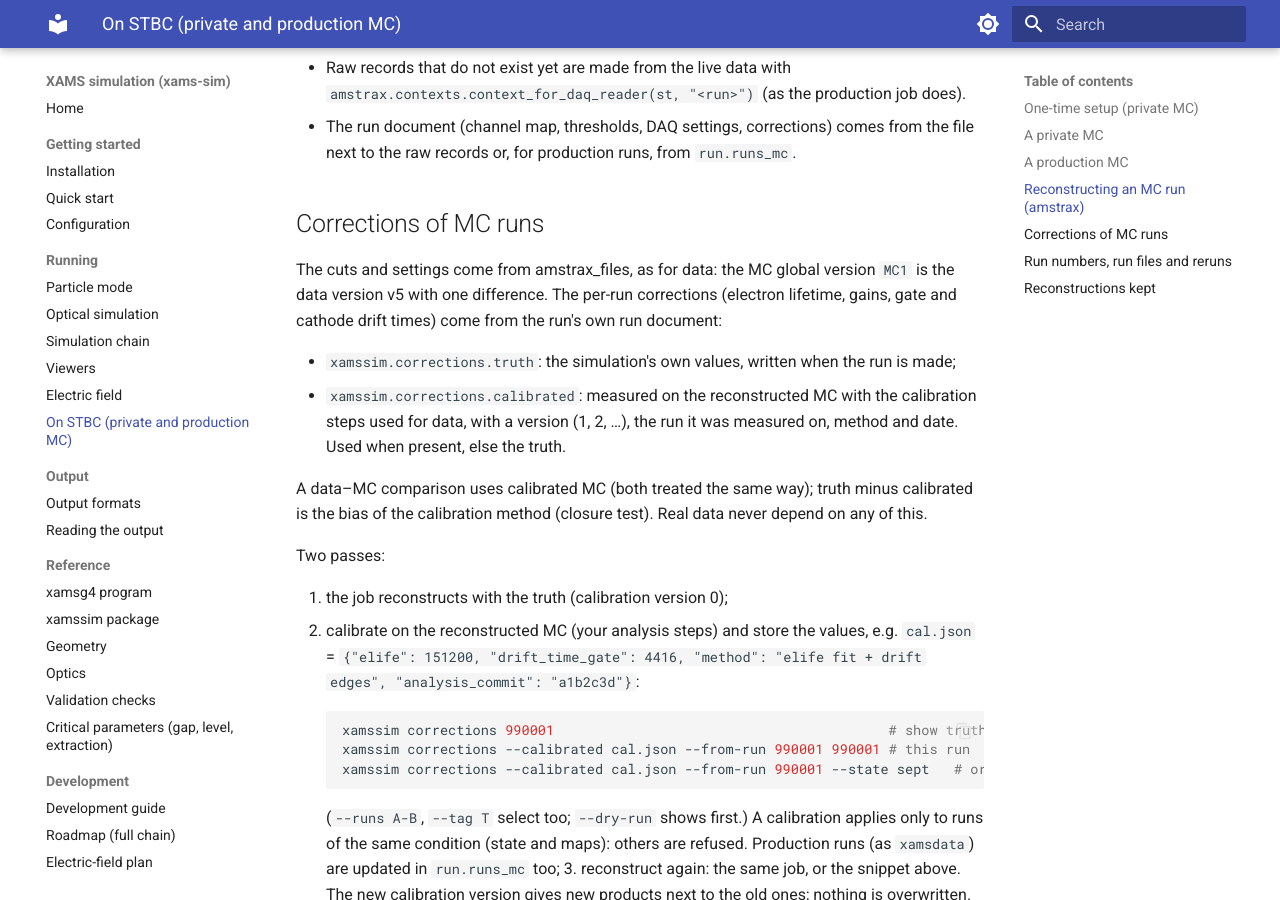
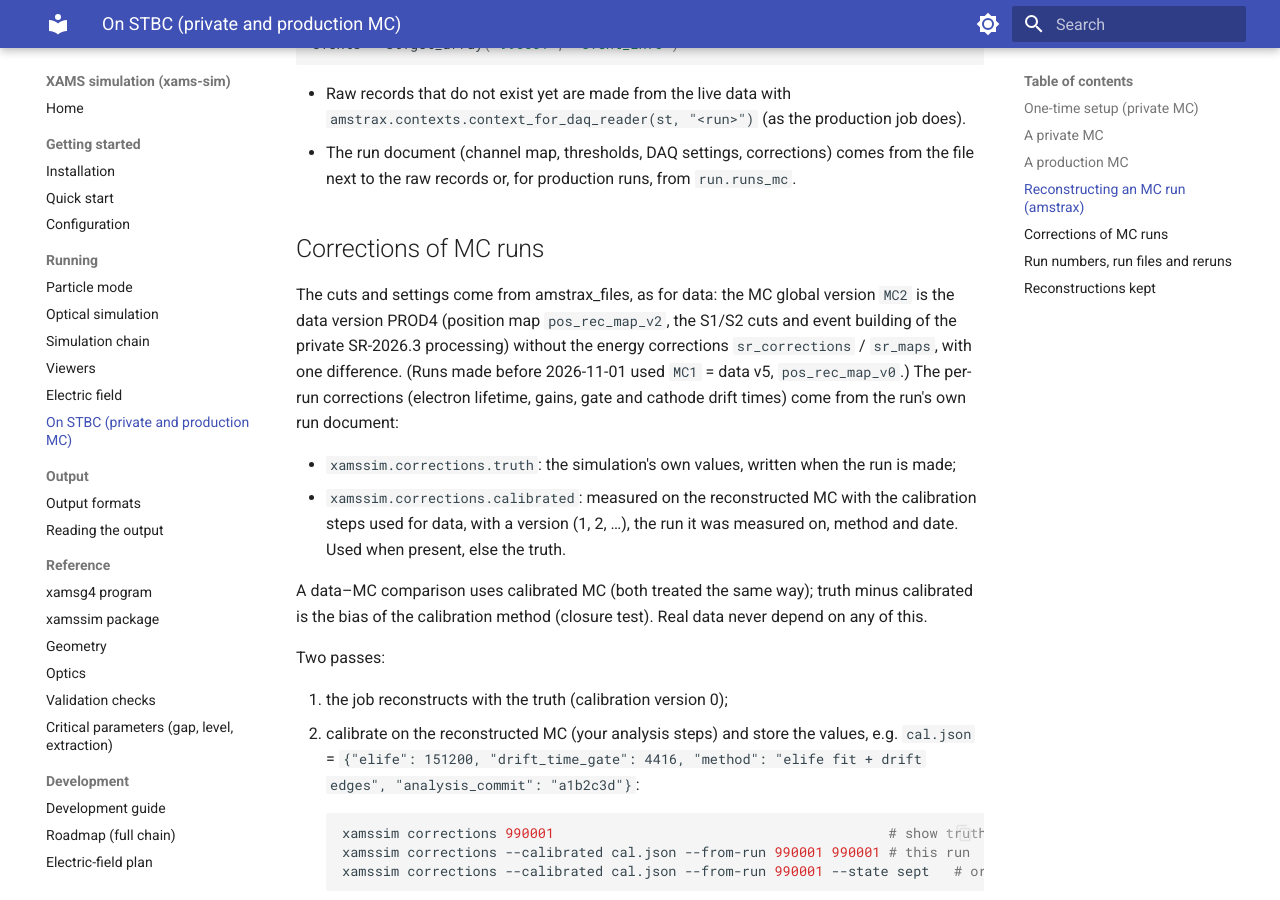
Before and after one commit to XAMS-nikhef/xams-sim, an MkDocs documentation site: the page built from docs/stbc.md, in a window 1280 px wide and 900 px high, scrolled down 3387 px. Built offline with MkDocs 1.6.1 and Material for MkDocs 9.7.7, drawn with Linux system fonts in a browser that asks for light colours; some of the changed text lies outside the part shown.

Commit message:
Reco-only mode of the production job; MC2 in the docs and comments
production_job.sh <run file> [cv] reco: reconstruct a stored simulation again without Geant4 / chain (e.g. with a
new corrections version). docs/stbc.md and comments still described MC1 (default is MC2 since #27).

Co-Authored-By: Claude Opus 5.5 <noreply@anthropic.com>

````diff
--- a/docs/stbc.md
+++ b/docs/stbc.md
@@ -79,8 +79,9 @@ Larger runs (or simulation + reconstruction in one go) on condor, at most 10 job
 /data/xenon/xams_v2/software/xams-sim/stbc/submit_production.sh runs/my_run.yaml
 ```
 
-This runs Geant4 → chain → live data → amstrax (raw records → event_info, corrections MC1) and puts everything in your
-own area; logs in `XAMSSIM_DATA/logs/<run file name>/`. The script is the same for production; as your own account it
+This runs Geant4 → chain → live data → amstrax (raw records → event_info, corrections MC2) and puts everything in your
+own area (`production_job.sh <run file> [corrections version] reco`: only the amstrax part again, for a stored
+simulation); logs in `XAMSSIM_DATA/logs/<run file name>/`. The script is the same for production; as your own account it
 writes nothing to the database ("private run: not recorded in the run database").
 
 ## A production MC
@@ -115,7 +116,7 @@ yourself (e.g. with other settings or corrections):
 ```python
 import strax, amstrax
 raw = "/data/xenon/xams_v2/mc_raw_records"          # private: your XAMSSIM_AMSTRAX_STORE
-st = amstrax.contexts.xams(output_folder="<your output folder>", corrections_version="MC1")
+st = amstrax.contexts.xams(output_folder="<your output folder>", corrections_version="MC2")
 st.storage += [strax.DataDirectory(raw, readonly=True, provide_run_metadata=True)]
 amstrax.xams_config.RUNDOC_DIRS.append(raw)          # the run document file next to the raw records
 st = amstrax.contexts.for_mc_run(st, "990001")       # the run's corrections (truth / calibrated) with their version
@@ -129,8 +130,10 @@ events = st.get_array("990001", "event_info")
 
 ## Corrections of MC runs
 
-The cuts and settings come from amstrax_files, as for data: the MC global version `MC1` is the data version v5 with one
-difference. The per-run corrections (electron lifetime, gains, gate and cathode drift times) come from the run's own
+The cuts and settings come from amstrax_files, as for data: the MC global version `MC2` is the data version PROD4
+(position map `pos_rec_map_v2`, the S1/S2 cuts and event building of the private SR-2026.3 processing) without the
+energy corrections `sr_corrections` / `sr_maps`, with one difference. (Runs made before 2026-11-01 used `MC1` = data
+v5, `pos_rec_map_v0`.) The per-run corrections (electron lifetime, gains, gate and cathode drift times) come from the run's own
 run document:
 
 - `xamssim.corrections.truth`: the simulation's own values, written when the run is made;
````
Also changed, not shown: 3 other files.
